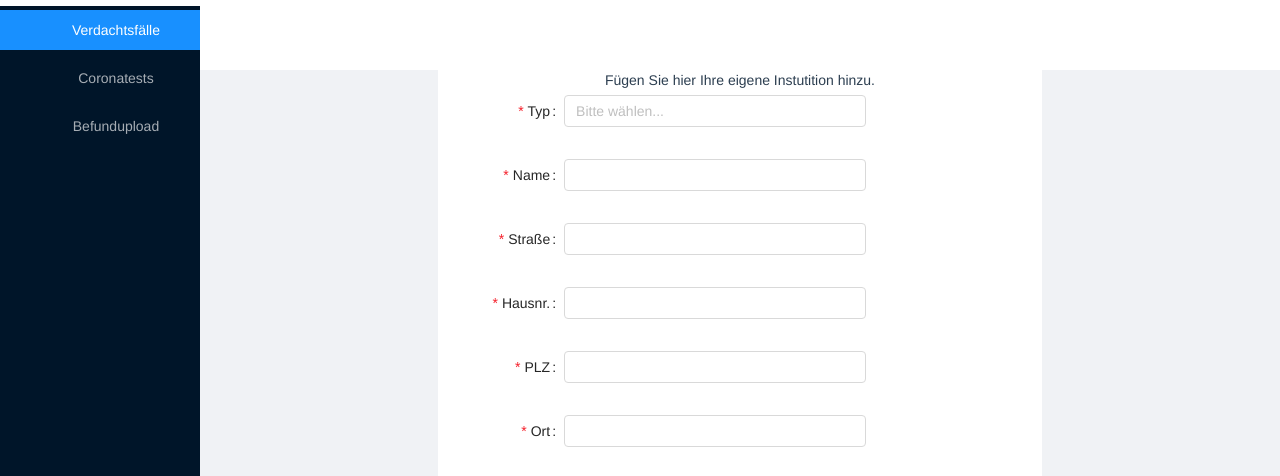
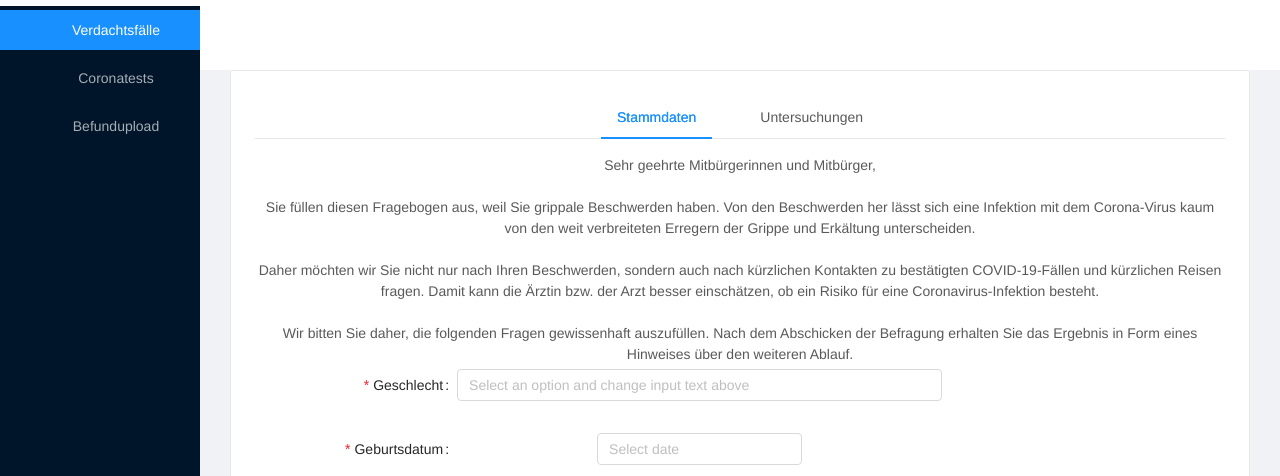
Before and after one commit to ImisDevelopers/1_011_a_infektionsfall_uebermittellung, a Vue app in the folder client/: page / in a window 1280 px wide. Shown: the part 324-800 px from the top of the page. Built offline with nearby package versions, Linux system fonts and the light colour scheme; no server answers.

Commit message:
Merged AddInstitutionComponent

```diff
--- a/client/src/App.vue
+++ b/client/src/App.vue
@@ -30,7 +30,7 @@
         <a-layout-header :style="{ background: '#fff', padding: 0 }" />
         <a-layout-content :style="{ margin: '0px auto' }">
           <div :style="{ padding: '0px', background: '#fff', minHeight: '360px' }">
-            <AddInstitutionComponent/>
+            <TestingComponent/>
           </div>
         </a-layout-content>
         <a-layout-footer style="textAlign: center">
@@ -45,18 +45,18 @@
 
 // import ExampleComponent from './components/ExampleComponent.vue';
 // import PatientDataComponent from './components/PatientDataComponent.vue'; // Stammdatenerhebung nach Vorbild:  https://my.living-apps.de/gateway/apps/5e6b6ac2a94d7e7d40bb4827/new
-// import TestingComponent from './components/TestingComponent.vue'; // TestStationen Ordnen ProbeIds und durchzuführrende Tests den Patienten zu
+import TestingComponent from './components/TestingComponent.vue'; // TestStationen Ordnen ProbeIds und durchzuführrende Tests den Patienten zu
 // import LabResultComponent from './components/LabResultComponent.vue'; // Labs erstellen Berichte zu Tests/ProbeIDs
 import ViewAllDataComponent from './components/ViewAllDataComponent.vue';
-import AddInstitutionComponent from "./components/AddInstitutionComponent"; // Admin Übersicht über alle Daten (RKI? Bundesamt?)
+// import AddInstitutionComponent from "./components/AddInstitutionComponent";
 
 export default {
   name: 'App',
   components: {
-    AddInstitutionComponent,
+    // AddInstitutionComponent,
     // ExampleComponent,
     // PatientDataComponent,
-    // TestingComponent,
+    TestingComponent,
     // LabResultComponent,
     ViewAllDataComponent,
   },
```
